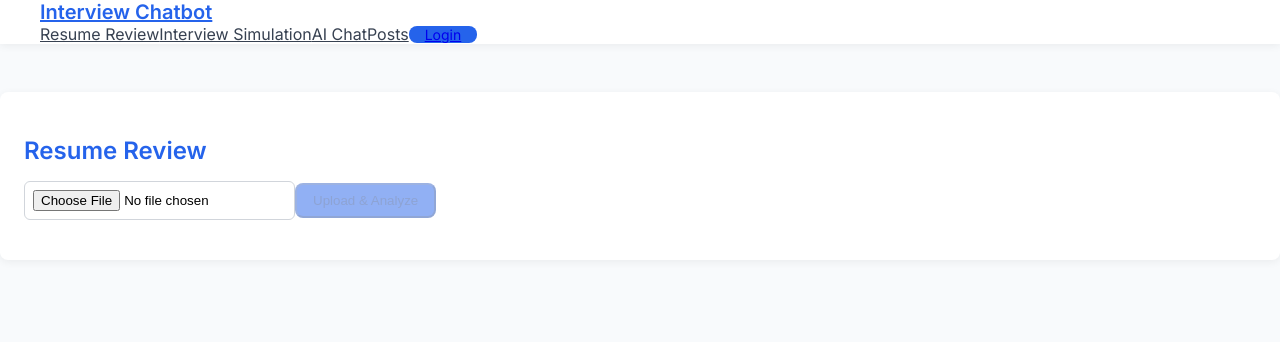
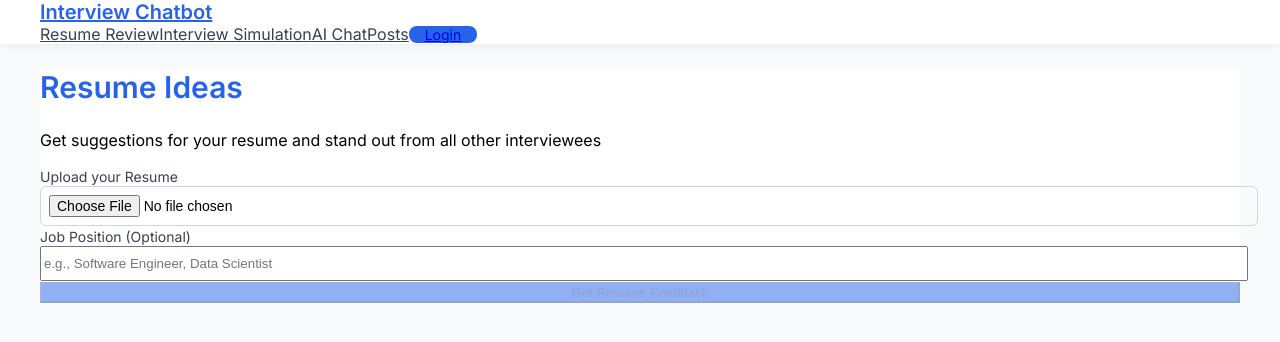
Before and after one commit to jialekhooo/interviewbot, a React (Vite) app in the folder frontend/: page /resume in a window 1280 px wide. Shown: the top 342 px of the page. Built offline with nearby package versions, Linux system fonts and the light colour scheme.

Commit message:
Fix resume feedback display - Update Resume component to use /review endpoint - Add job description input field - Display formatted OpenAI feedback with proper styling - Add quick tips section - Handle both string and object response formats

```diff
--- a/frontend/src/pages/Resume.jsx
+++ b/frontend/src/pages/Resume.jsx
@@ -3,6 +3,7 @@ import api from "../lib/api";
 
 export default function Resume() {
   const [file, setFile] = useState(null);
+  const [jobDescription, setJobDescription] = useState("");
   const [result, setResult] = useState(null);
   const [loading, setLoading] = useState(false);
   const [error, setError] = useState("");
@@ -21,45 +22,103 @@ export default function Resume() {
     setResult(null);
     const formData = new FormData();
     formData.append("file", file);
+    formData.append("job_description", jobDescription);
     try {
-      const { data } = await api.post("/api/resume/upload", formData, {
+      const { data } = await api.post("/api/resume/review", formData, {
         headers: { "Content-Type": "multipart/form-data" },
       });
       setResult(data);
     } catch (err) {
-      setError(err.response?.data?.detail || "Upload failed");
+      setError(err.response?.data?.detail || "Analysis failed");
     } finally {
       setLoading(false);
     }
   };
 
+  const formatFeedback = (feedback) => {
+    if (typeof feedback === 'string') {
+      return feedback;
+    }
+    if (feedback.raw_output) {
+      return feedback.raw_output;
+    }
+    return JSON.stringify(feedback, null, 2);
+  };
+
   return (
-    <div className="max-w-xl mx-auto mt-12 p-6 bg-white shadow rounded">
-      <h2 className="text-2xl font-bold mb-4 text-blue-600">Resume Review</h2>
-      <form onSubmit={handleUpload} className="mb-4">
+    <div className="container mx-auto px-4 py-8">
+      <div className="max-w-3xl mx-auto bg-white shadow-lg rounded-lg p-8">
+        <h2 className="text-3xl font-bold mb-2 text-blue-600">Resume Ideas</h2>
+        <p className="text-gray-600 mb-6">Get suggestions for your resume and stand out from all other interviewees</p>
+
+        <form onSubmit={handleUpload} className="space-y-4">
+          <div>
+            <label className="block text-sm font-medium text-gray-700 mb-2">
+              Upload your Resume
+            </label>
             <input
               type="file"
               accept=".pdf,.docx"
               onChange={handleFileChange}
-          className="mb-2"
+              className="block w-full text-sm text-gray-500 file:mr-4 file:py-2 file:px-4 file:rounded file:border-0 file:text-sm file:font-semibold file:bg-blue-50 file:text-blue-700 hover:file:bg-blue-100"
             />
+          </div>
+
+          <div>
+            <label className="block text-sm font-medium text-gray-700 mb-2">
+              Job Position (Optional)
+            </label>
+            <input
+              type="text"
+              value={jobDescription}
+              onChange={(e) => setJobDescription(e.target.value)}
+              placeholder="e.g., Software Engineer, Data Scientist"
+              className="w-full px-3 py-2 border border-gray-300 rounded-lg focus:outline-none focus:ring-2 focus:ring-blue-500"
+            />
+          </div>
+
           <button
             type="submit"
             disabled={!file || loading}
-          className="ml-2 px-4 py-2 bg-blue-600 text-white rounded hover:bg-blue-700 disabled:opacity-50"
+            className="w-full px-6 py-3 bg-blue-600 text-white rounded-lg hover:bg-blue-700 disabled:bg-gray-300 disabled:cursor-not-allowed transition-colors font-medium"
           >
-          {loading ? "Uploading..." : "Upload & Analyze"}
+            {loading ? "Analyzing..." : "Get Resume Feedback"}
           </button>
         </form>
-      {error && <div className="text-red-600 mb-2">{error}</div>}
-      {result && (
-        <div className="mt-6 text-left">
-          <h3 className="font-semibold text-lg mb-2">Analysis Result</h3>
-          <pre className="bg-gray-100 p-3 rounded text-sm overflow-x-auto">
-            {JSON.stringify(result.analysis, null, 2)}
-          </pre>
+
+        {error && (
+          <div className="mt-4 p-4 bg-red-50 border border-red-200 rounded-lg text-red-600">
+            {error}
+          </div>
+        )}
+
+        {result && result.review && (
+          <div className="mt-8">
+            <div className="bg-gradient-to-r from-green-50 to-blue-50 border-l-4 border-green-500 p-6 rounded-lg">
+              <h3 className="text-xl font-bold text-gray-800 mb-4 flex items-center">
+                <span className="mr-2">✓</span> Resume Feedback & Suggestions
+              </h3>
+              <div className="prose max-w-none">
+                <div className="text-gray-700 whitespace-pre-wrap leading-relaxed">
+                  {formatFeedback(result.review)}
+                </div>
+              </div>
+            </div>
+
+            {/* Additional tips section */}
+            <div className="mt-6 bg-blue-50 border border-blue-200 rounded-lg p-4">
+              <h4 className="font-semibold text-blue-900 mb-2">💡 Quick Tips</h4>
+              <ul className="text-sm text-blue-800 space-y-1">
+                <li>• Use action verbs to describe your achievements</li>
+                <li>• Quantify your accomplishments with numbers and metrics</li>
+                <li>• Tailor your resume to match the job description</li>
+                <li>• Keep formatting clean and consistent</li>
+                <li>• Highlight relevant technical skills and certifications</li>
+              </ul>
+            </div>
           </div>
         )}
       </div>
+    </div>
   );
 }
```
Lines whose indentation alone changed are shown as unchanged.
